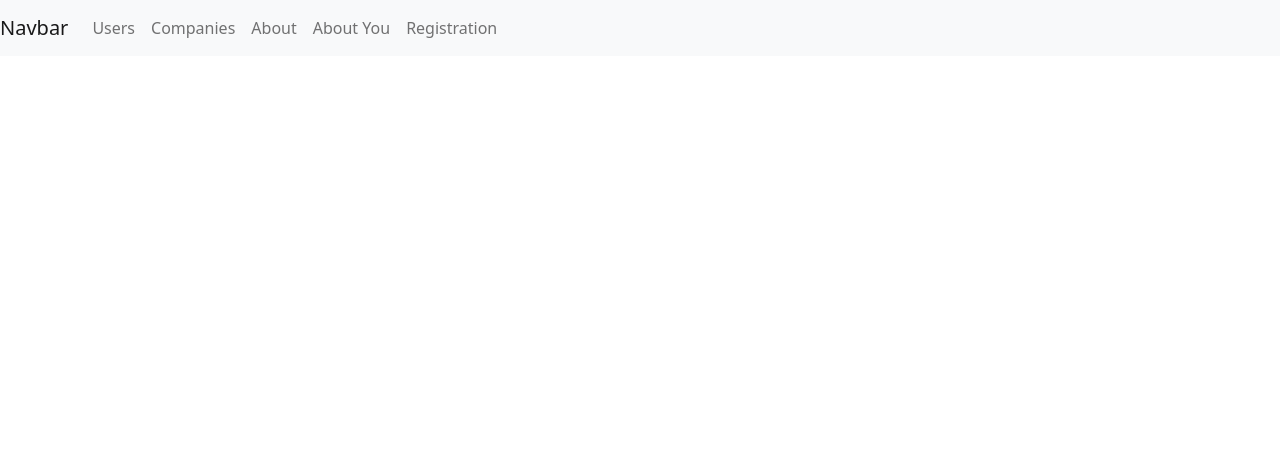
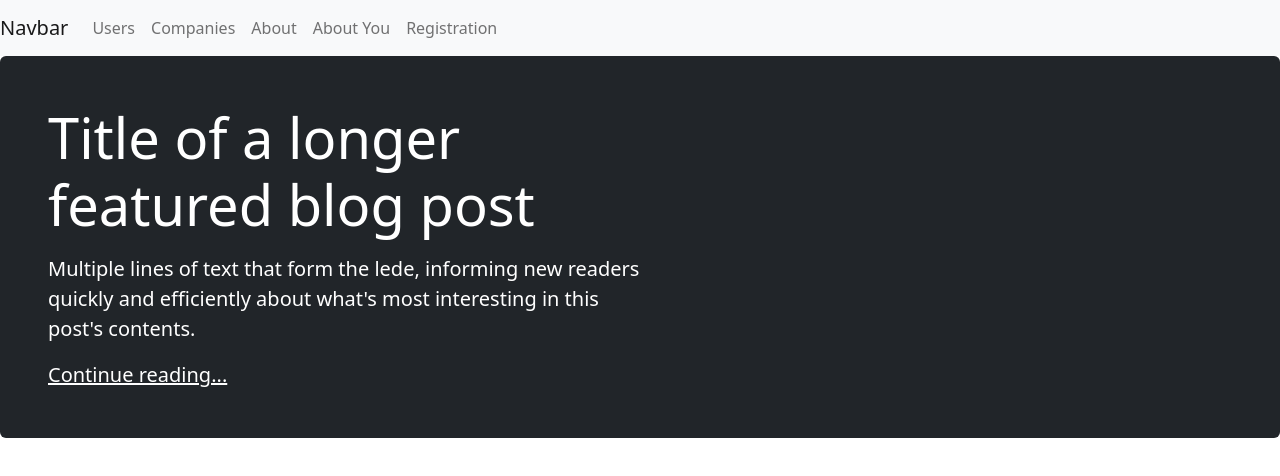
Before and after one commit to axhem/angular-training, an Angular app: page /post-details in a window 1280 px wide. Before the commit this address led to /. Shown: the top 476 px of the page. Built offline with nearby package versions, Linux system fonts and the light colour scheme.

Commit message:
add post details

```diff
--- a/src/app/app.module.ts
+++ b/src/app/app.module.ts
@@ -16,7 +16,7 @@ import { FormsModule } from '@angular/forms';
     NavbarComponent,
     UsersComponent,
     CompaniesComponent,
-    RegistrationComponent
+    RegistrationComponent,
   ],
   imports: [
     BrowserModule,
--- /dev/null
+++ b/src/app/post/post-details/post-details.component.html
@@ -0,0 +1,7 @@
+<div class="jumbotron p-3 p-md-5 text-white rounded bg-dark">
+    <div class="col-md-6 px-0">
+      <h1 class="display-4 font-italic">Title of a longer featured blog post</h1>
+      <p class="lead my-3">Multiple lines of text that form the lede, informing new readers quickly and efficiently about what's most interesting in this post's contents.</p>
+      <p class="lead mb-0"><a href="#" class="text-white font-weight-bold">Continue reading...</a></p>
+    </div>
+  </div>
--- /dev/null
+++ b/src/app/post/post-details/post-details.component.ts
@@ -0,0 +1,15 @@
+import { Component, OnInit } from '@angular/core';
+
+@Component({
+  selector: 'app-post-details',
+  templateUrl: './post-details.component.html',
+  styleUrls: ['./post-details.component.css']
+})
+export class PostDetailsComponent implements OnInit {
+
+  constructor() { }
+
+  ngOnInit(): void {
+  }
+
+}
--- a/src/app/post/post-routing.module.ts
+++ b/src/app/post/post-routing.module.ts
@@ -1,9 +1,11 @@
 import { NgModule } from '@angular/core';
 import { RouterModule, Routes } from '@angular/router';
 import { PostComponent } from './post.component';
+import { PostDetailsComponent } from './post-details/post-details.component';
 
 const routes: Routes = [
-  {path:'', component: PostComponent}
+  {path:'', component: PostComponent},
+  {path:'post-details', component: PostDetailsComponent}
 ];
 
 @NgModule({
--- a/src/app/post/post.module.ts
+++ b/src/app/post/post.module.ts
@@ -5,11 +5,13 @@ import { PostRoutingModule } from './post-routing.module';
 import { PostComponent } from './post.component';
 import { PostService } from '../services/post.service';
 import { HttpClientModule } from '@angular/common/http';
+import { PostDetailsComponent } from './post-details/post-details.component';
 
 
 @NgModule({
   declarations: [
-    PostComponent
+    PostComponent,
+    PostDetailsComponent
   ],
   imports: [
     CommonModule,
--- a/src/app/services/post.service.ts
+++ b/src/app/services/post.service.ts
@@ -10,8 +10,8 @@ export class PostService {
 
   constructor(private http: HttpClient) { }
 
-  getPosts():Observable<any> {
-    return this.http.get('https://jsonplaceholder.typicode.com/posts');
+  getPosts():Observable<Post[]> {
+    return this.http.get<Post[]>('https://jsonplaceholder.typicode.com/posts');
   }
 
 }
```
Also changed, not shown: src/app/post/post-details/post-details.component.css (added), 1 other file (tests, documents, lock files or other folders).
